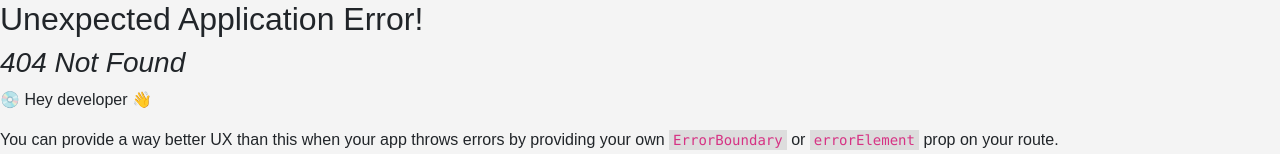
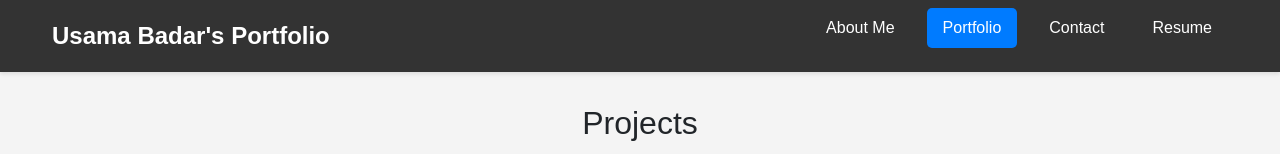
Before and after one commit to usamabadarr/React-Portfolio, a React (Vite) app: page /Portfolio in a window 1280 px wide. Before the commit this address had no page. Shown: the top 154 px of the page. Built offline with nearby package versions, Linux system fonts and the light colour scheme.

Commit message:
made changes to Projects/Portfolio

```diff
--- a/src/components/Header.jsx
+++ b/src/components/Header.jsx
@@ -19,7 +19,7 @@ const Header = () => {
               </Link>
             </li>
             <li className="nav-item">
-              <Link to="/Projects" className={currentPage === '/Projects' ? 'nav-link active' : 'nav-link'}>
+              <Link to="/Portfolio" className={currentPage === '/Portfolio' ? 'nav-link active' : 'nav-link'}>
                 Portfolio
               </Link>
             </li>
--- a/src/main.jsx
+++ b/src/main.jsx
@@ -8,7 +8,7 @@ import Home from './pages/Home';
 import Contact from './pages/Contact';
 import About from './pages/About';
 import Resume from './pages/Resume';
-import Projects from './pages/Projects';
+import Portfolio from './pages/Portfolio';
 
 const router = createBrowserRouter([
   {
@@ -33,8 +33,8 @@ const router = createBrowserRouter([
         element: <Contact />,
       },
       {
-        path: '/Projects',
-        element: <Projects />,
+        path: '/Portfolio',
+        element: <Portfolio />,
       },
     ],
   },
--- a/src/pages/Projects.jsx
+++ b/src/pages/Portfolio.jsx
@@ -1,7 +1,6 @@
 // src/pages/Projects.jsx
 
 import React from 'react';
-// import './Projects.css';
 
 // Project Component
 const Project = ({ title, image, description, repoLink }) => {
```
